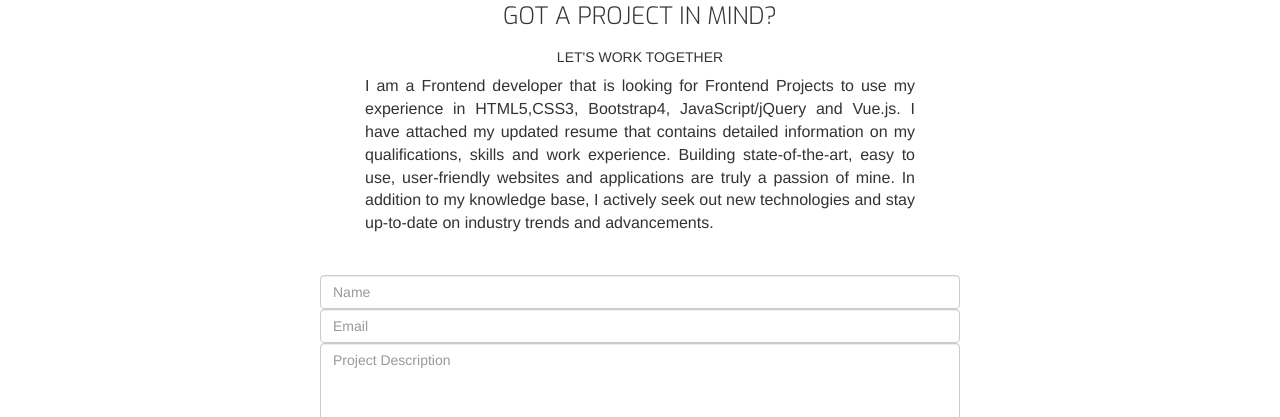
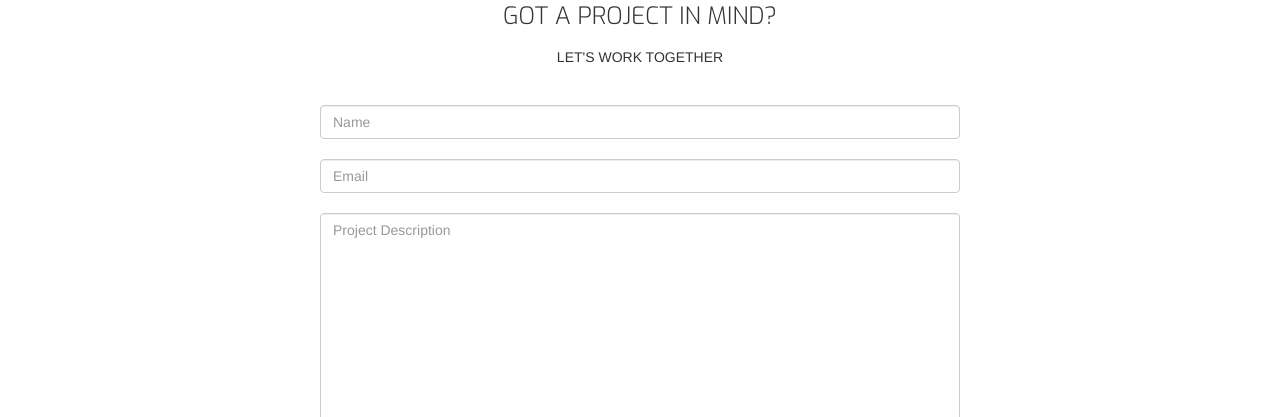
Before and after one commit to anmalik82/Resume-Website, a plain HTML site: page contact.html in a window 1280 px wide. Shown: the part 383-800 px from the top of the page. Drawn offline with nearby package versions, Linux system fonts and the light colour scheme.

Commit message:
added margin to contact form

```diff
--- a/assets/css/style.css
+++ b/assets/css/style.css
@@ -372,12 +372,6 @@ button[type="submit"]{
     color:#fafafa;
 }
 
-.container-fluid .row .introPara {
-    padding: 0px 365px;
-    font-size: 16px;
-    text-align: justify;
-}
-
 
 
 /*------------------------------------------------Media Queries*/
--- a/contact.html
+++ b/contact.html
@@ -77,18 +77,12 @@
                     <h3 class="contact-heading uppercase text-center">Got a project in mind?</h3>
                     <h5 class="uppercase text-center">Let's work together</h5>
                 </div>
-                <div class="introPara">
-                    <p>I am a Frontend developer that is looking for Frontend Projects to use my experience in HTML5,CSS3, Bootstrap4, JavaScript/jQuery and Vue.js.
-                       I have attached my updated resume that contains detailed information on my qualifications, skills and work experience.
-                       Building state-of-the-art, easy to use, user-friendly websites and applications are truly a passion of mine.
-                       In addition to my knowledge base, I actively seek out new technologies and stay up-to-date on industry trends and advancements.
-                    </p>
-                </div>
+
                 <div class="center-form">
                     <form onsubmit="return sendMail(this);" method="POST">
-                        <input type="text" name="name" class="form-control" id="fullname" placeholder="Name" required/>
-                        <input type="text" name="emailaddress" class="form-control" id="emailaddress" placeholder="Email" required/>
-                        <textarea rows="5" name="projectsummary" class="form-control" id="projectsummary" placeholder="Project Description" required></textarea>
+                        <input type="text" name="name" class="form-control" id="fullname" placeholder="Name" required/><br>
+                        <input type="text" name="emailaddress" class="form-control" id="emailaddress" placeholder="Email" required/><br>
+                        <textarea rows="10" name="projectsummary" class="form-control" id="projectsummary" placeholder="Project Description" required></textarea><br>
                         <button type="submit" class="btn btn-secondry center-block">Send Project Request</button>
                     </form>
                 </div>
```
